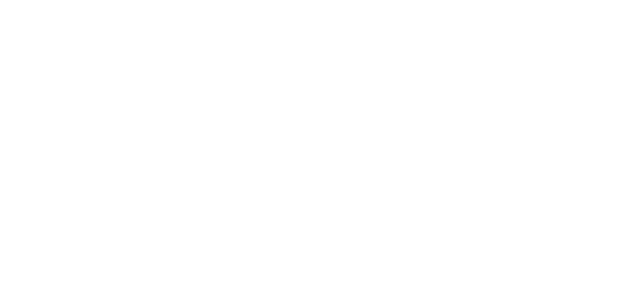
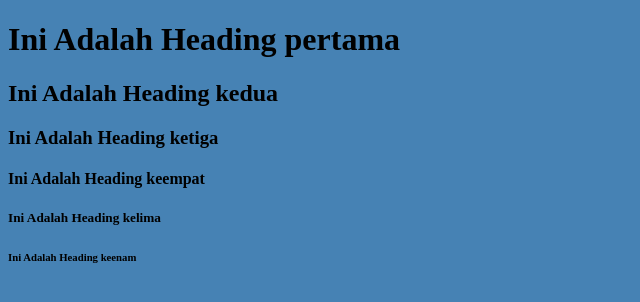
Before and after one commit to ImanDanl/repo-assignment, a plain HTML site: page image.html in a window 1280 px wide. Shown: the whole page, without its empty margins (0-640 px from the left). Drawn offline with Linux system fonts and the light colour scheme.

Commit message:
tambah konten file

```diff
--- a/image.html
+++ b/image.html
@@ -6,7 +6,14 @@
     <meta name="viewport" content="width=device-width, initial-scale=1.0">
     <title>Document</title>
 </head>
-<body>
+<body style="background-color: steelblue;">
+
+    <h1>Ini Adalah Heading pertama</h1>
+    <h2>Ini Adalah Heading kedua</h2>
+    <h3>Ini Adalah Heading ketiga</h3>
+    <h4>Ini Adalah Heading keempat</h4>
+    <h5>Ini Adalah Heading kelima</h5>
+    <h6>Ini Adalah Heading keenam</h6>
 
 </body>
 </html>
```
